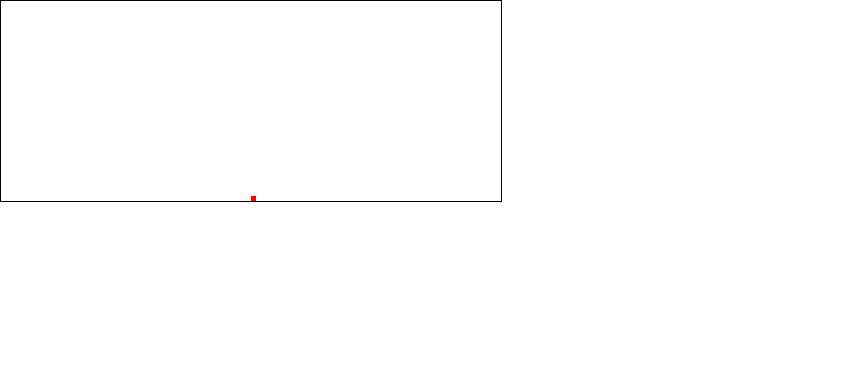
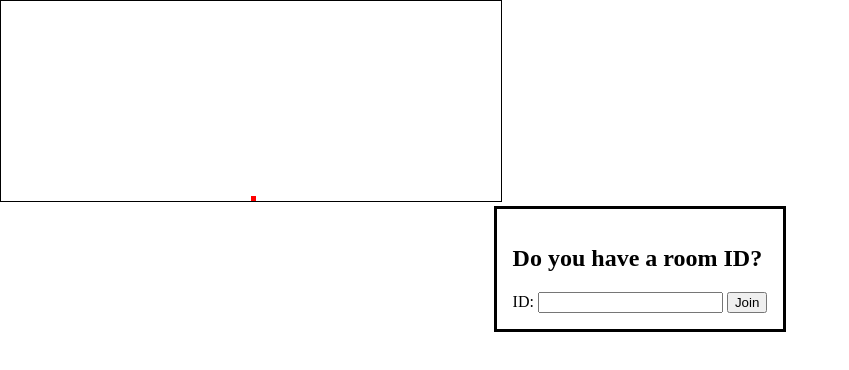
Before and after one commit to taylork2/saveOurSpaceShip, a website with bundled scripts: page index.html in a window 1280 px wide. Shown: the whole page, without its empty margins (0-849 px from the left). Built offline with nearby package versions, Linux system fonts and the light colour scheme.

Commit message:
Add dialog

```diff
--- a/index.html
+++ b/index.html
@@ -19,6 +19,11 @@
 
 <body>
 	<canvas id="canvas" style="border:1px solid #000"></canvas>
+	<dialog>
+		<h2>Do you have a room ID?</h2>
+		ID: <input type="text"/>
+		<button>Join</button>
+	</dialog>
 </body>
 
 <script src='dist/index.js'></script>
--- a/js/room.js
+++ b/js/room.js
@@ -0,0 +1,10 @@
+const dialog = document.querySelector('dialog');
+const button = dialog.querySelector('button');
+const input = dialog.querySelector('input');
+
+dialog.open = true;
+
+
+button.addEventListener('click', () => {
+    console.log(input.value);
+});
```
